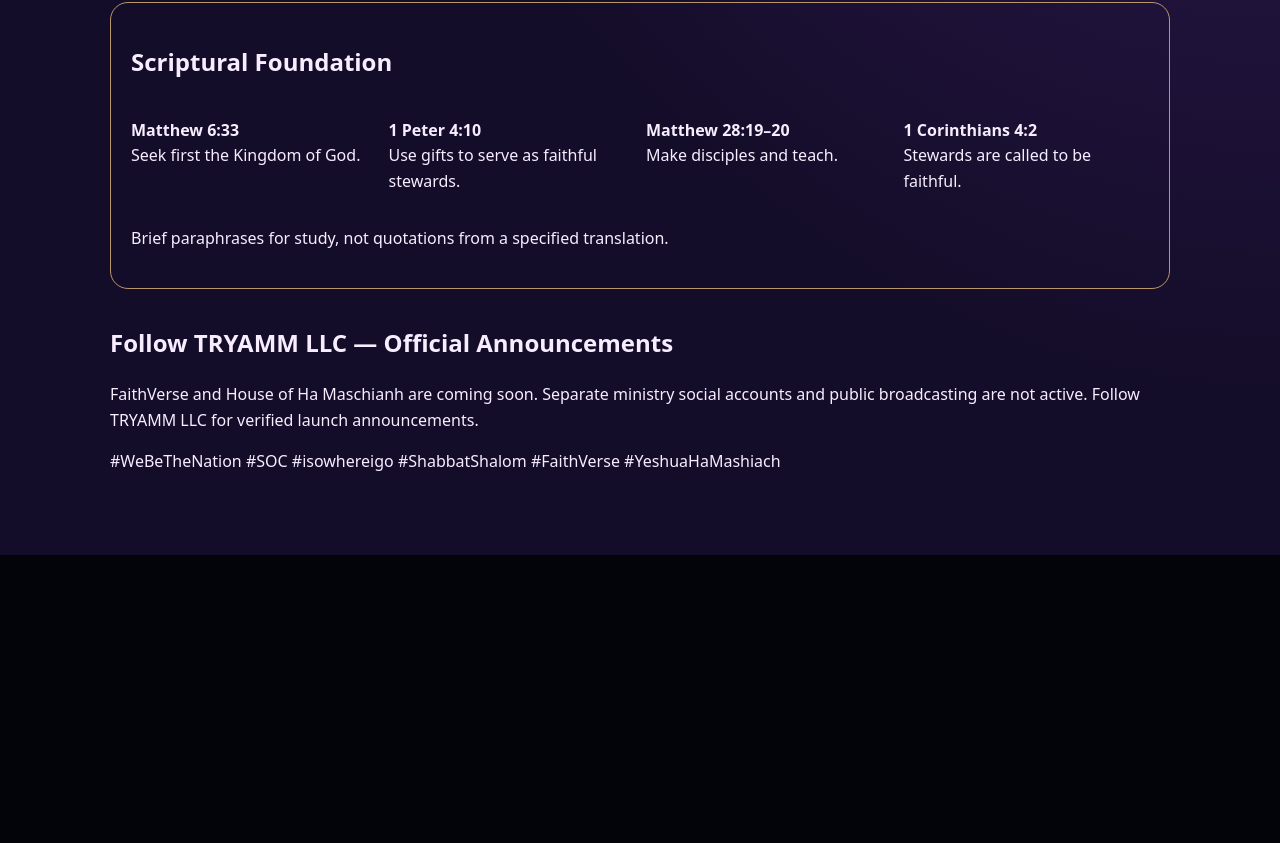
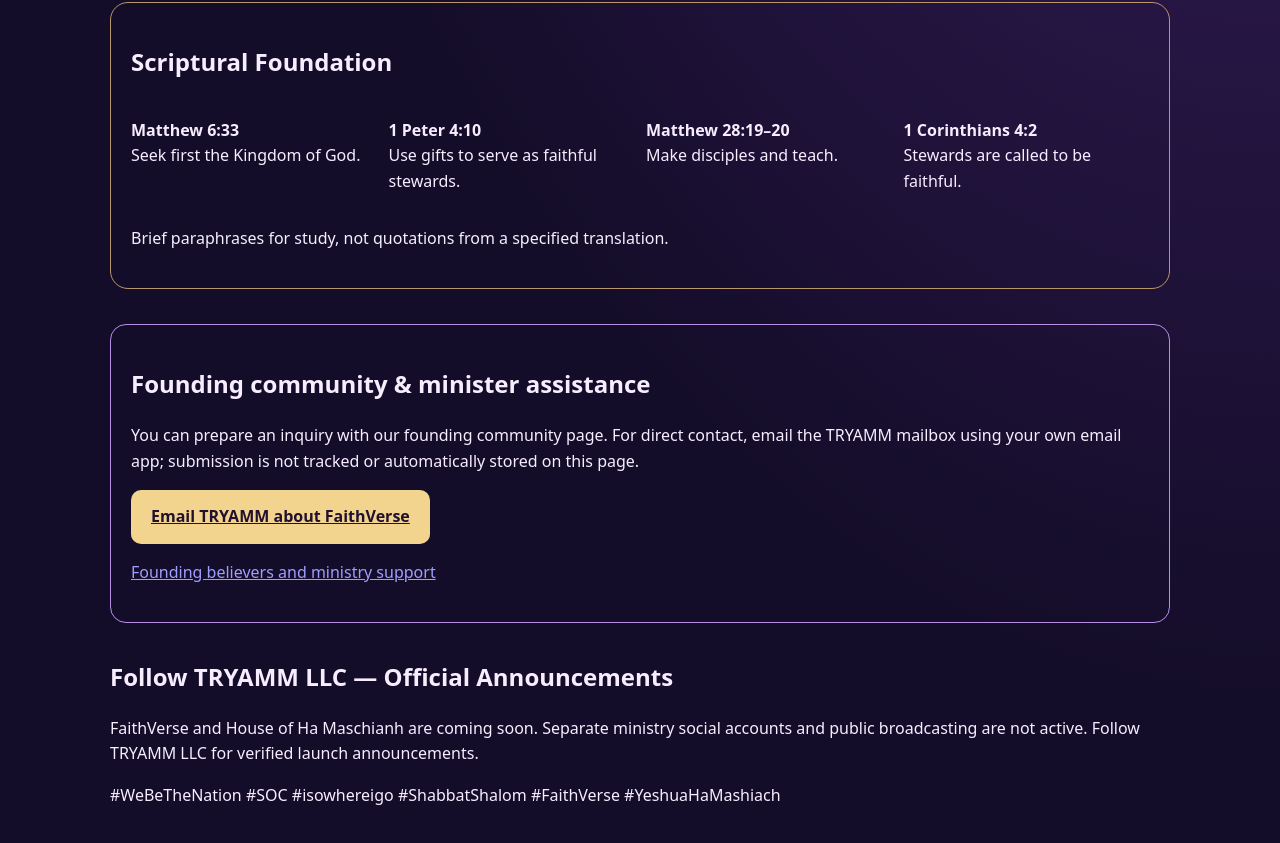
Before and after one commit to jgoldie1/amm-platform, a Next.js app: page /faithverse/coming-soon in a window 1280 px wide. Shown: the part 1495-2338 px from the top of the page. Before the commit the page ends 2050 px from the top, so only its background shows below. Built offline with nearby package versions, Linux system fonts and the light colour scheme.

Commit message:
Wire FaithVerse verified TRYAMM email inquiry fallback with clear delivery limitations

```diff
--- a/app/faithverse/coming-soon/page.tsx
+++ b/app/faithverse/coming-soon/page.tsx
@@ -13,4 +13,5 @@
  <section id="programs"><h2>FaithVerse Programs</h2><p>Metaverse Bible, minister assistance, spiritual learning and responsible media tools. LIVE broadcasting is not yet publicly available.</p><div style={{display:'grid',gridTemplateColumns:'repeat(auto-fit,minmax(225px,1fr))',gap:14}}>
  {sections.map(([name,url,description])=><article key={name} style={{border:'1px solid #ae88e6',borderRadius:16,padding:20,background:'#211636'}}><h3>{name}</h3><p>{description}</p><a href={url} style={{color:'#f4d48f',display:'inline-block',padding:'12px 0'}}>Explore</a></article>)}</div></section>
  <section style={{marginTop:35,border:'1px solid #b99768',borderRadius:18,padding:20}}><h2>Scriptural Foundation</h2><div style={{display:'grid',gridTemplateColumns:'repeat(auto-fit,minmax(220px,1fr))',gap:12}}>{foundation.map(([reference,summary])=><p key={reference}><strong>{reference}</strong><br/>{summary}</p>)}</div><p>Brief paraphrases for study, not quotations from a specified translation.</p></section>
+ <section style={{marginTop:35,padding:20,border:'1px solid #b88fe6',borderRadius:16}}><h2>Founding community & minister assistance</h2><p>You can prepare an inquiry with our founding community page. For direct contact, email the TRYAMM mailbox using your own email app; submission is not tracked or automatically stored on this page.</p><a href="mailto:theammonmiverse@gmail.com?subject=FaithVerse%20Founding%20Community%20Inquiry" style={{display:'inline-block',padding:'14px 20px',background:'#f2d48e',color:'#21112e',borderRadius:10,fontWeight:700}}>Email TRYAMM about FaithVerse</a><p><a href="/faithverse/founding-community">Founding believers and ministry support</a></p></section>
  <section style={{marginTop:35}}><h2>Follow TRYAMM LLC — Official Announcements</h2><p>FaithVerse and House of Ha Maschianh are coming soon. Separate ministry social accounts and public broadcasting are not active. Follow TRYAMM LLC for verified launch announcements.</p><p>#WeBeTheNation #SOC #isowhereigo #ShabbatShalom #FaithVerse #YeshuaHaMashiach</p></section></div></main>}
```
